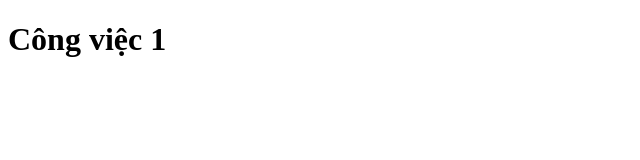
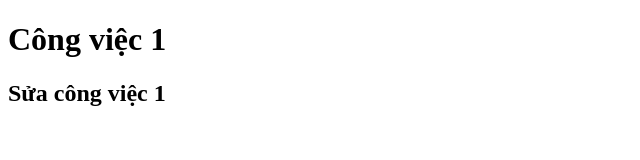
Before and after one commit to vuquang037979/duan5, a plain HTML site: page index.html in a window 1280 px wide. Shown: the whole page, without its empty margins (0-640 px from the left). Drawn offline with Linux system fonts and the light colour scheme.

Commit message:
2. Sửa cv1 lần 2

```diff
--- a/index.html
+++ b/index.html
@@ -7,5 +7,6 @@
   </head>
   <body>
     <h1>Công việc 1</h1>
+    <h2>Sửa công việc 1</h2>
   </body>
 </html>
```
